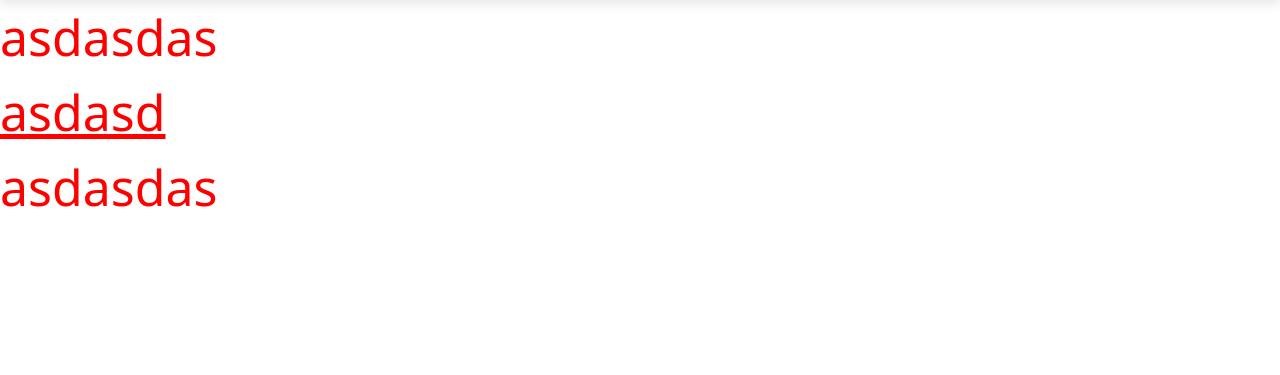
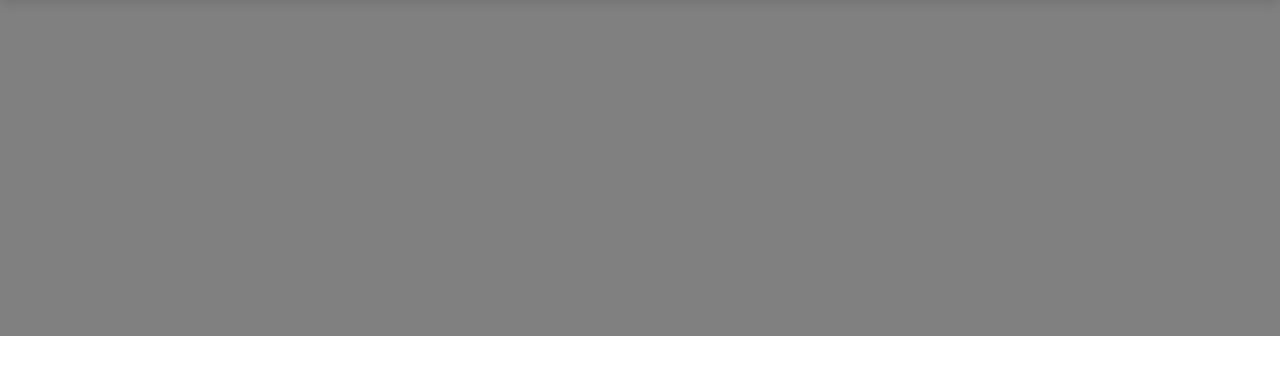
Before and after one commit to HYndrome/miniProject-Manago, a Django app: page /restaurants/ in a window 1280 px wide. Shown: the part 65-440 px from the top of the page. Run offline with Django 3.2, Linux system fonts and the light colour scheme.

Commit message:
update static url

```diff
--- a/luckyseven/urls.py
+++ b/luckyseven/urls.py
@@ -15,10 +15,12 @@ Including another URLconf
 """
 from django.contrib import admin
 from django.urls import path, include
+from django.conf.urls.static import static
+from django.conf import settings
 
 urlpatterns = [
     path('admin/', admin.site.urls),
     path('restaurants/', include('restaurants.urls')),
     path('reviews/', include('reviews.urls')),
     path('accounts/', include('accounts.urls')),
-]
+] + static(settings.MEDIA_URL, document_root = settings.MEDIA_ROOT)
--- a/restaurants/static/restaurants/index_style.css
+++ b/restaurants/static/restaurants/index_style.css
@@ -1,15 +1,14 @@
-/* @media ( max-width: 768px ) {
+@media ( max-width: 768px ) {
   .header--main {
+    width: 100%;
+    height: 500px;
     background-color: gray;
   }
 }
 
 .header--main {
+  width: 100%;
+  height: 336px;
+  background-color: gray;
 
-} */
-
-.header--main{
-  color
-  : red;
-  font-size: 50px;
 }
--- a/restaurants/templates/restaurants/index.html
+++ b/restaurants/templates/restaurants/index.html
@@ -2,12 +2,12 @@
 {% load static %}
 
 {% block style %}
-<link rel="stylesheet" href="{% static 'restaurants/index_style.css' %}">
+  <link rel="stylesheet" href="{% static 'restaurants/index_style.css' %}">
 {% endblock style %}
 
 
 {% block content %}
-  <div class="header--main">asdasdas</div>
-  <a href="" class="header--main">asdasd</a>
-  <div class="header--main">asdasdas</div>
+  <header class="header--main">
+
+  </header>
 {% endblock content %}
```
